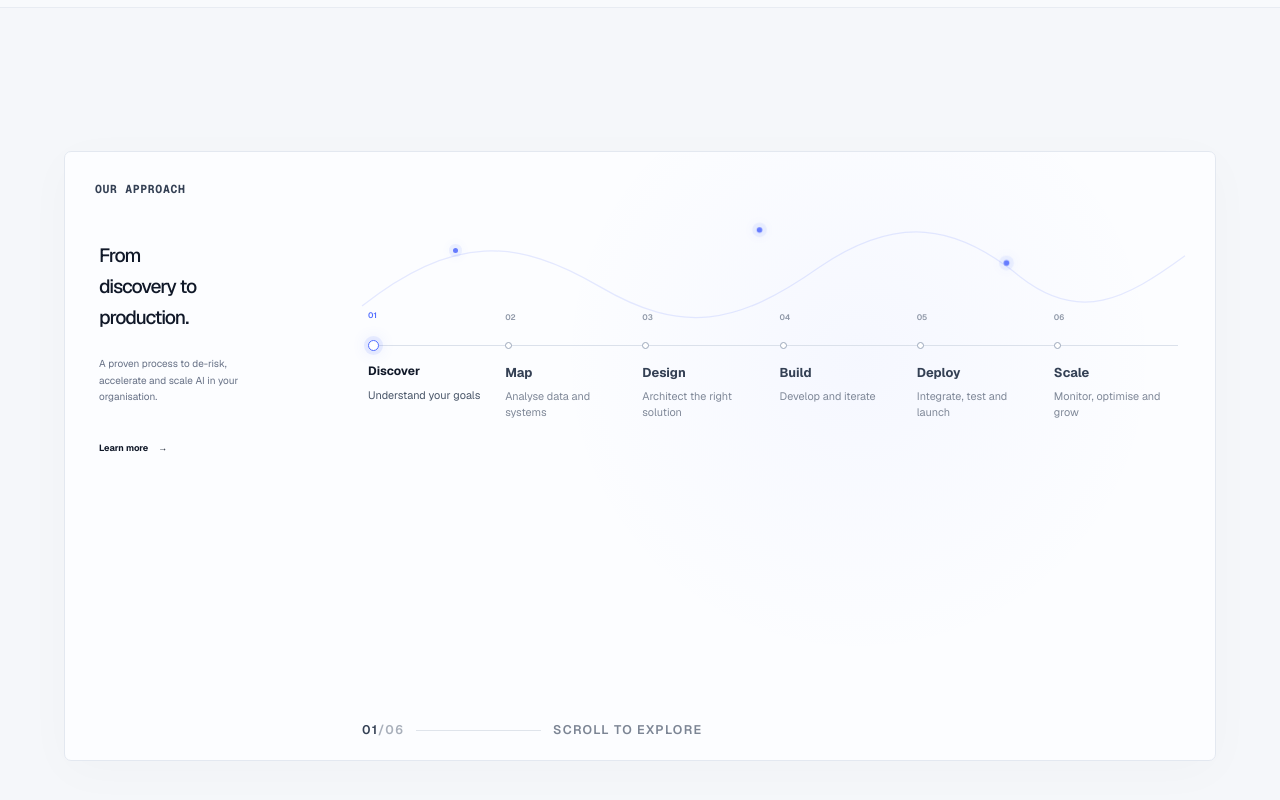
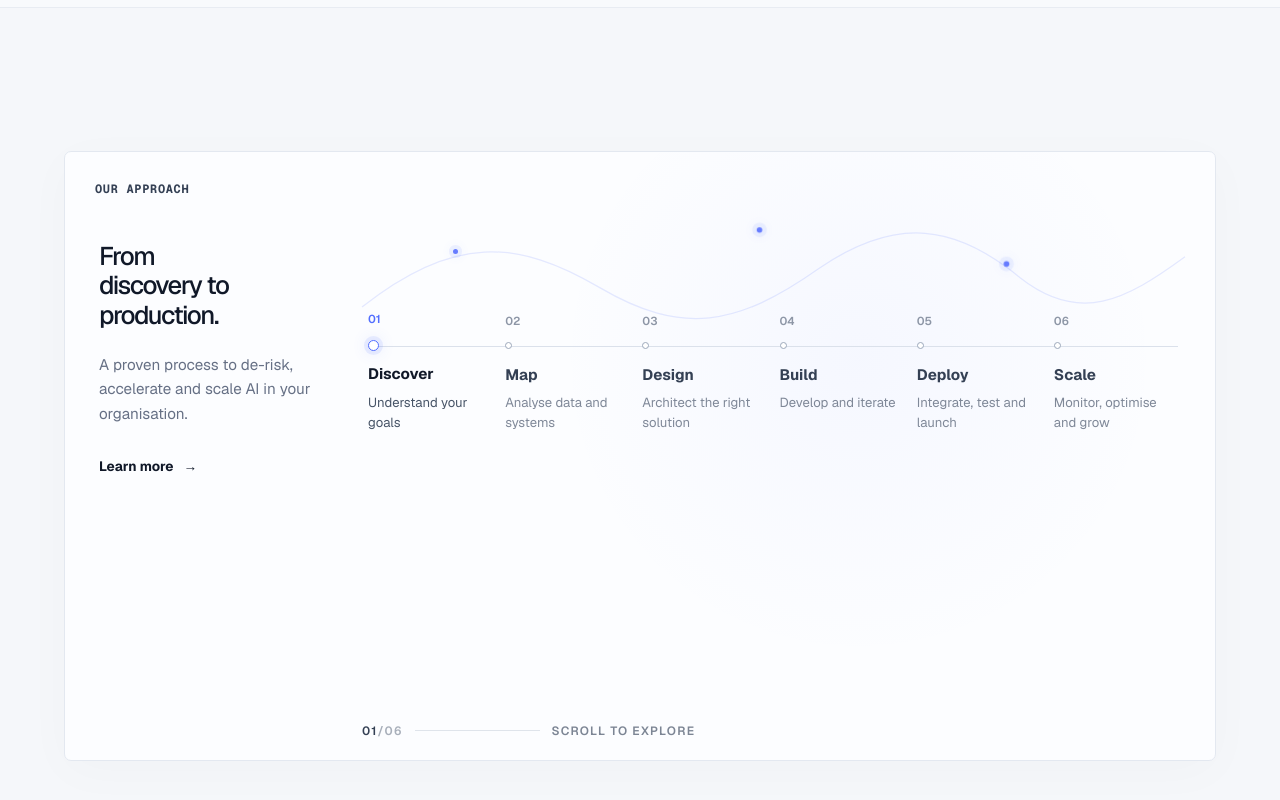
Before and after one commit to kartikeyjaina/futurelabs-enterprise, a Next.js app: page / in a window 1280 px wide. Shown: the part 3219-4019 px from the top of the page. Built offline with nearby package versions, Linux system fonts and the light colour scheme.

Commit message:
Increase approach typography to site scale

```diff
--- a/components/our-approach/our-approach.css
+++ b/components/our-approach/our-approach.css
@@ -1376,3 +1376,62 @@ small {
     display: none;
   }
 }
+
+
+/* =========================================================
+   APPROACH TYPOGRAPHY
+   Match the readable scale used across the rest of the site.
+========================================================= */
+
+@media (min-width: 1101px) {
+  .our-approach__eyebrow {
+    font-size: 0.75rem;
+  }
+
+  .our-approach__intro h2 {
+    font-size: clamp(1.5rem, 2vw, 2rem);
+    line-height: 1.15;
+  }
+
+  .our-approach__intro p {
+    max-width: 18rem;
+    font-size: 0.95rem;
+    line-height: 1.6;
+  }
+
+  .our-approach__learn {
+    font-size: 0.85rem;
+  }
+
+  .our-approach__number {
+    font-size: 0.72rem;
+  }
+
+  .our-approach__step-copy strong,
+  .our-approach__step--active .our-approach__step-copy strong {
+    font-size: 0.95rem;
+  }
+
+  .our-approach__step-copy small {
+    max-width: 11rem;
+    font-size: 0.82rem;
+    line-height: 1.5;
+  }
+
+  .our-approach__detail-number {
+    font-size: 0.78rem;
+  }
+
+  .our-approach__detail-text strong {
+    font-size: 0.95rem;
+  }
+
+  .our-approach__detail-text p {
+    font-size: 0.82rem;
+    line-height: 1.55;
+  }
+
+  .our-approach__bottom {
+    font-size: 0.75rem;
+  }
+}
```
